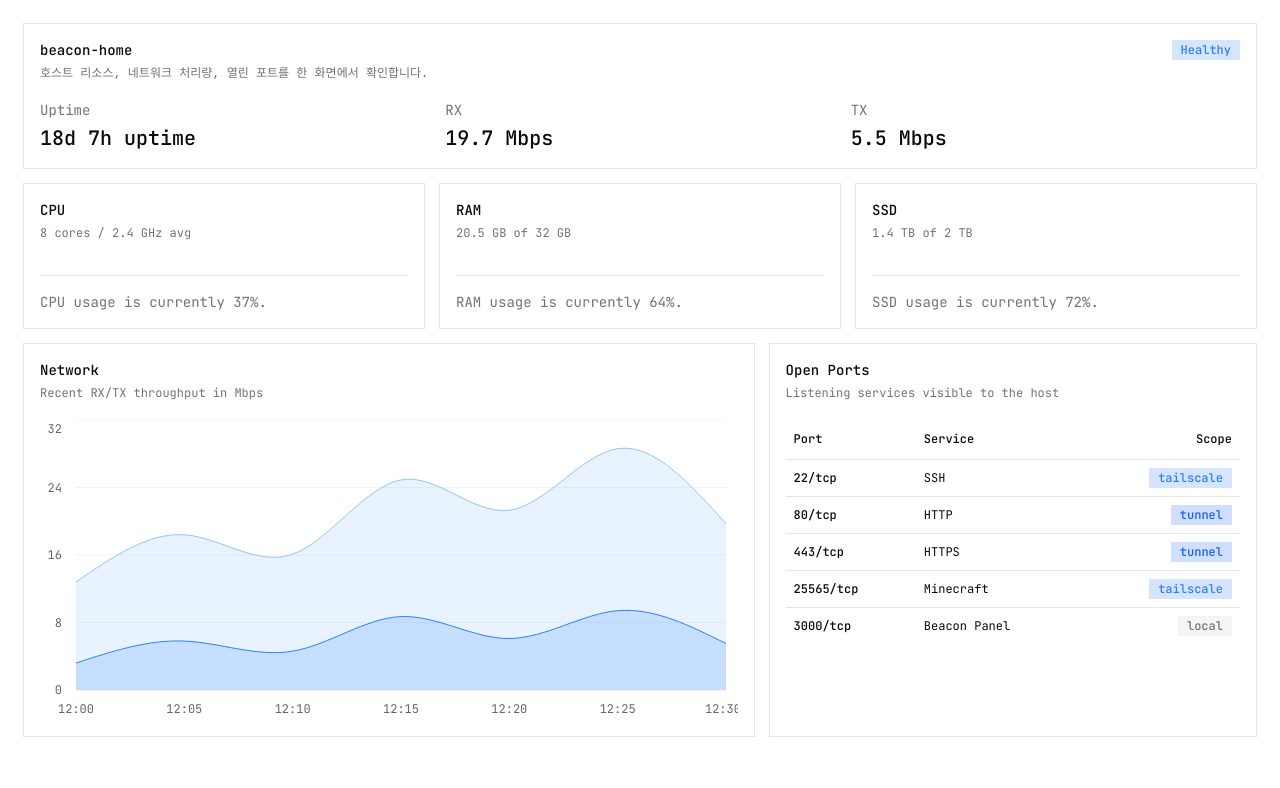
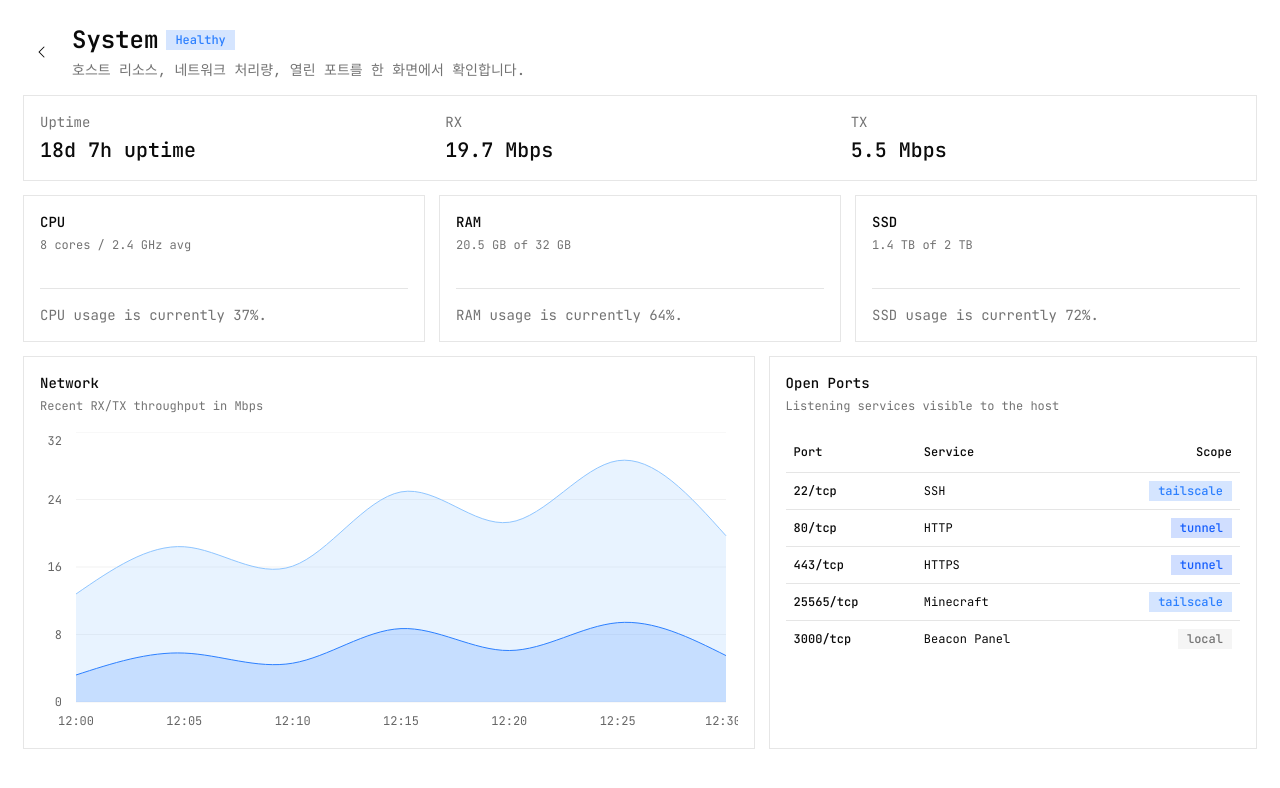
Before and after one commit to KGH1113/beacon, a Next.js app in the folder apps/panel/: page /system in a window 1280 px wide. Shown: the top 788 px of the page. Built offline with nearby package versions, Linux system fonts and the light colour scheme.

Commit message:
feat: add reusable detail page header

```diff
--- /dev/null
+++ b/apps/panel/src/components/detail-page-header.tsx
@@ -0,0 +1,51 @@
+import { CaretLeftIcon } from "@phosphor-icons/react/ssr";
+import Link from "next/link";
+
+import { Badge } from "@/components/ui/badge";
+import { Button } from "@/components/ui/button";
+import { cn } from "@/utils";
+
+export type DetailPageHeaderStatus = {
+  label: string;
+  className?: string;
+};
+
+export function DetailPageHeader({
+  title,
+  description,
+  backHref = "/dashboard",
+  backLabel = "Back to dashboard",
+  status,
+}: {
+  title: string;
+  description: string;
+  backHref?: string;
+  backLabel?: string;
+  status?: DetailPageHeaderStatus;
+}) {
+  return (
+    <div className="flex items-center gap-3">
+      <Button asChild size="icon-lg" variant="ghost">
+        <Link aria-label={backLabel} href={backHref}>
+          <CaretLeftIcon />
+        </Link>
+      </Button>
+      <div className="flex flex-col gap-3 md:flex-row md:items-start md:justify-between">
+        <div className="flex flex-col gap-1">
+          <div className="flex items-center gap-2">
+            <h1 className="font-semibold text-2xl">{title}</h1>
+            {status ? (
+              <Badge
+                className={cn(status.className)}
+                variant={status.className ? "secondary" : "outline"}
+              >
+                {status.label}
+              </Badge>
+            ) : null}
+          </div>
+          <p className="text-muted-foreground text-sm">{description}</p>
+        </div>
+      </div>
+    </div>
+  );
+}
--- a/apps/panel/src/components/page-section.tsx
+++ b/apps/panel/src/components/page-section.tsx
@@ -1,4 +1,6 @@
 import type { ReactNode } from "react";
+
+import { DetailPageHeader } from "@/components/detail-page-header";
 
 export function PageSection({
   title,
@@ -11,10 +13,7 @@ export function PageSection({
 }) {
   return (
     <section className="flex flex-col gap-4">
-      <div className="flex flex-col gap-1">
-        <h1 className="text-2xl font-semibold">{title}</h1>
-        <p className="text-sm text-muted-foreground">{description}</p>
-      </div>
+      <DetailPageHeader description={description} title={title} />
       {children}
     </section>
   );
--- a/apps/panel/src/features/system/system.components.tsx
+++ b/apps/panel/src/features/system/system.components.tsx
@@ -17,10 +17,10 @@ import {
   YAxis,
 } from "recharts";
 
+import { DetailPageHeader } from "@/components/detail-page-header";
 import { Badge } from "@/components/ui/badge";
 import {
   Card,
-  CardAction,
   CardContent,
   CardDescription,
   CardHeader,
@@ -63,16 +63,16 @@ export function SystemOverviewSection() {
 
   return (
     <section className="flex flex-col gap-4">
+      <DetailPageHeader
+        description={getSystemDescription()}
+        status={{
+          label: getSystemStatusLabel(mockSystemOverview.status),
+          className: "bg-chart-2/20 text-chart-2",
+        }}
+        title="System"
+      />
+
       <Card>
-        <CardHeader>
-          <CardTitle>{mockSystemOverview.hostname}</CardTitle>
-          <CardDescription>{getSystemDescription()}</CardDescription>
-          <CardAction>
-            <Badge className="bg-chart-2/20 text-chart-2" variant="secondary">
-              {getSystemStatusLabel(mockSystemOverview.status)}
-            </Badge>
-          </CardAction>
-        </CardHeader>
         <CardContent className="grid gap-4 md:grid-cols-3">
           <SystemSummaryMetric
             label="Uptime"
```
